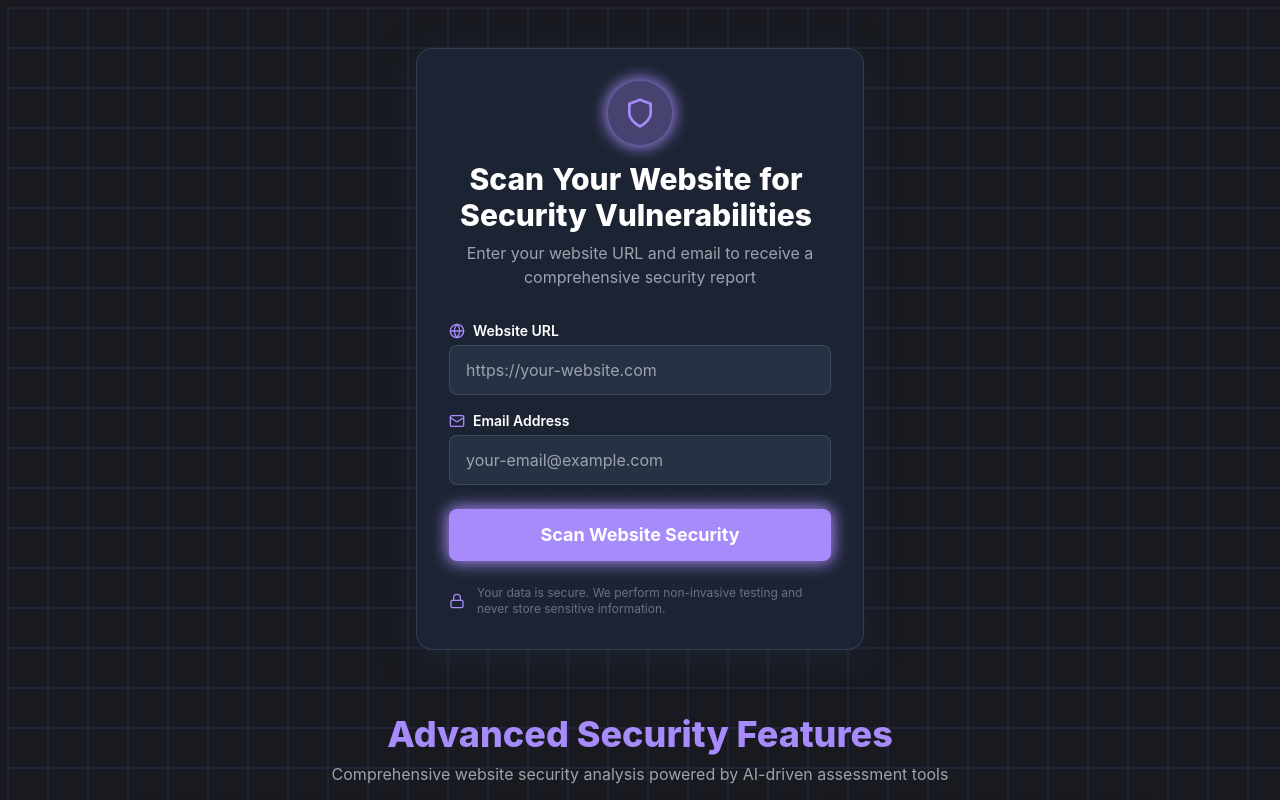
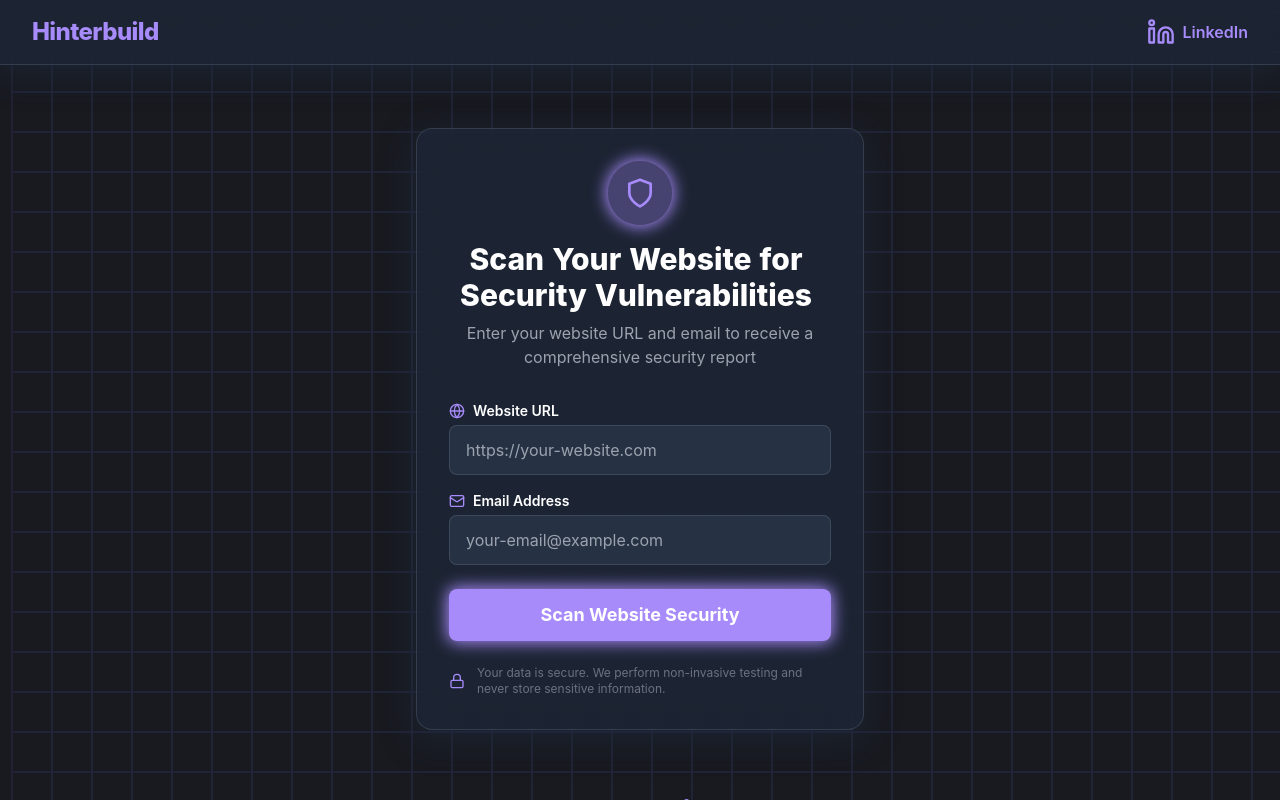
Before and after one commit to AbdulSami455/Webscan-WebsiteSecurityAudit-N8N, a React (Vite) app: page / in a window 1280 px wide. Shown: the top 800 px of the page. Built offline with nearby package versions, Linux system fonts and the light colour scheme; no server answers.

Commit message:
logo and name

```diff
--- a/src/App.tsx
+++ b/src/App.tsx
@@ -2,8 +2,18 @@ import React, { useState } from 'react';
 import BlurText from './components/BlurText';
 import Squares from './components/Squares';
 import FeatureCard from './components/FeatureCard';
-import { Shield, Globe, Mail, Layers, FileText, Eye, Lock } from 'lucide-react';
+import { Shield, Globe, Mail, Layers, FileText, Eye, Lock, Linkedin } from 'lucide-react';
 import axios from 'axios';
+
+declare global {
+  interface ImportMeta {
+    env: {
+      VITE_WEBSCAN_BASE_URL: string;
+      VITE_WEBSCAN_USERNAME: string;
+      VITE_WEBSCAN_PASSWORD: string;
+    };
+  }
+}
 
 const features = [
   {
@@ -104,7 +114,23 @@ function App() {
   return (
     <div className="relative min-h-screen bg-[#181a20] text-white overflow-x-hidden">
       <Squares speed={0.5} squareSize={40} direction="diagonal" borderColor="#23263a" hoverFillColor="#222" />
-      <div className="relative z-10 flex flex-col items-center justify-center min-h-screen px-4 py-12">
+      {/* Header */}
+      <header className="fixed top-0 left-0 w-full z-20 flex items-center justify-between px-8 py-4 bg-glass border-b border-glass-border shadow-glass backdrop-blur-md">
+        <div className="flex items-center gap-3">
+
+          <span className="text-2xl font-extrabold text-primary tracking-tight">Hinterbuild</span>
+        </div>
+        <a
+          href="https://www.linkedin.com/in/abdul-sami-a48b78234/"
+          target="_blank"
+          rel="noopener noreferrer"
+          className="flex items-center gap-2 text-primary hover:text-white transition"
+        >
+          <Linkedin className="w-7 h-7" />
+          <span className="hidden md:inline font-semibold">LinkedIn</span>
+        </a>
+      </header>
+      <div className="relative z-10 flex flex-col items-center justify-center min-h-screen px-4 py-12 pt-32">
         <div className="max-w-md w-full mx-auto bg-glass border border-glass-border rounded-2xl shadow-glass p-8 flex flex-col items-center backdrop-blur-md">
           <div className="flex flex-col items-center mb-6">
             <span className="bg-primary/30 p-4 rounded-full mb-4 shadow-glow">
```
Also changed, not shown: HB-06.jpg (added), 1 other file (tests, documents, lock files or other folders).
